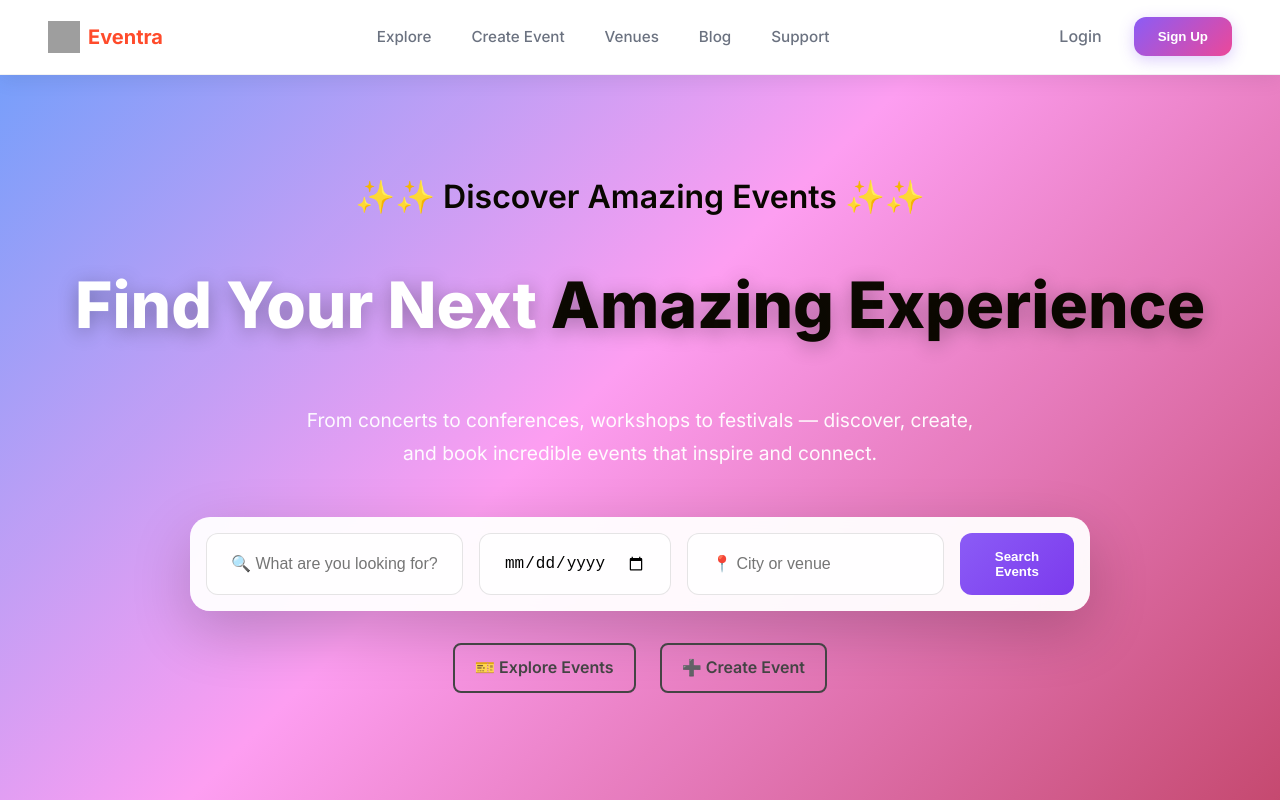
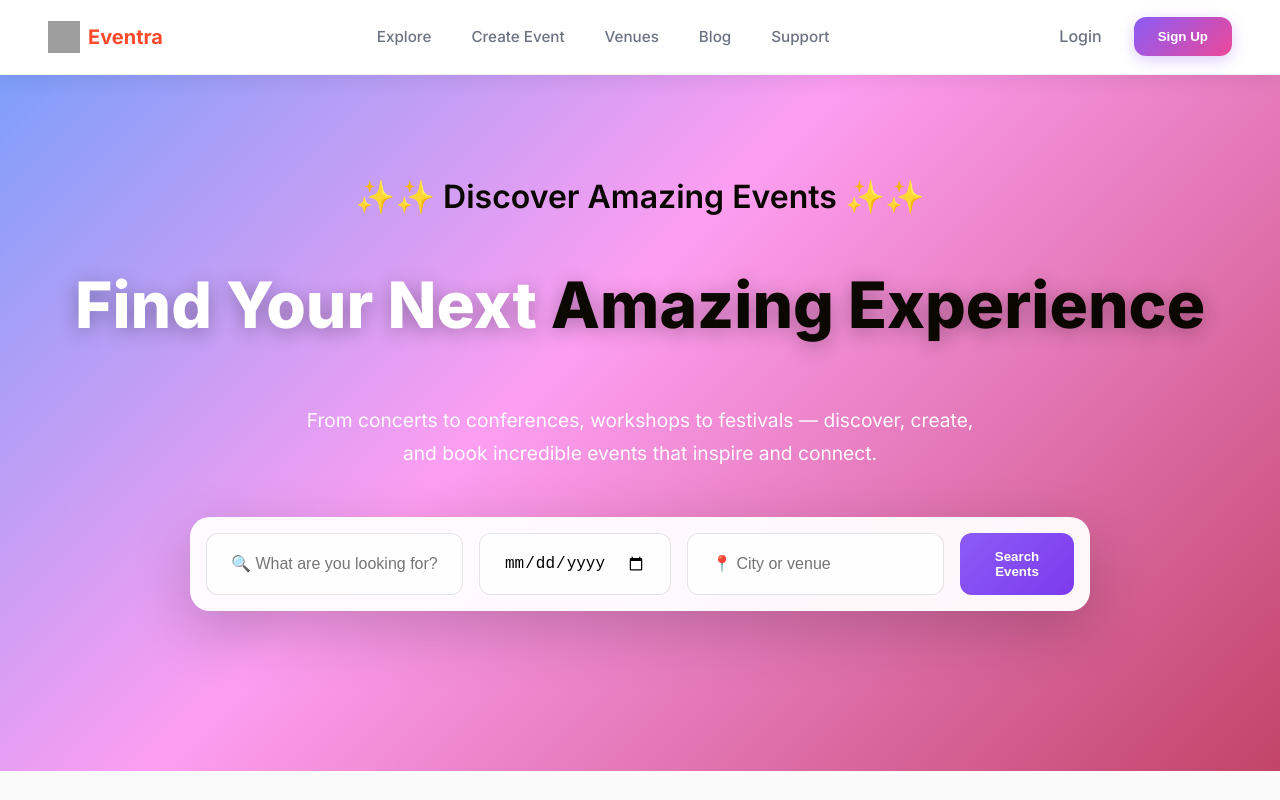
Before and after one commit to AshimaKamboj/Eventra_Project, a React (Create React App) app in the folder client/: page / in a window 1280 px wide. Shown: the top 800 px of the page. Built offline with nearby package versions, Linux system fonts and the light colour scheme; grey boxes are pictures that could not be loaded.

Commit message:
changed css

```diff
--- a/client/src/components/Hero.js
+++ b/client/src/components/Hero.js
@@ -24,8 +24,8 @@ function Hero() {
 
       {/* Buttons below search */}
       <div className="hero-buttons">
-        <Link to="/explore" className="btn-outline">🎫 Explore Events</Link>
-        <Link to="/create-event" className="btn-outline">➕ Create Event</Link>
+        {/* <Link to="/explore" className="btn-outline">🎫 Explore Events</Link>
+        <Link to="/create-event" className="btn-outline">➕ Create Event</Link> */}
       </div>
     </section>
   );
```
